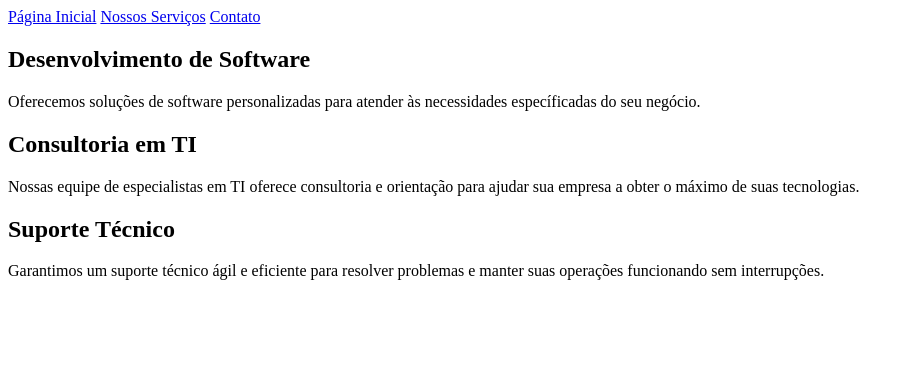
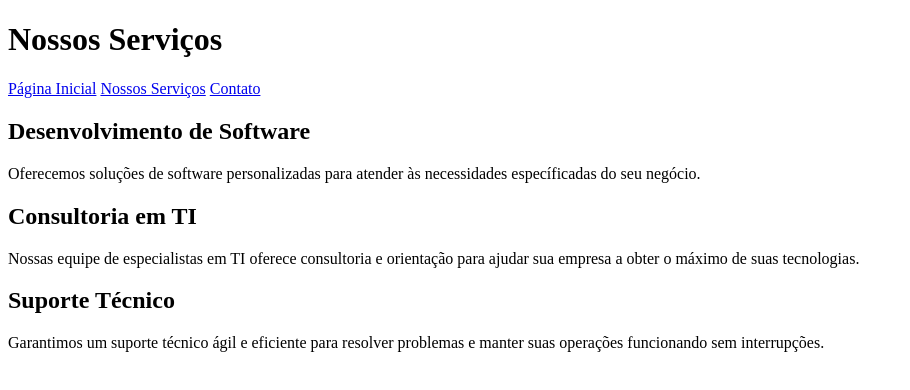
Before and after one commit to davitkblade/criando-um-site, a plain HTML site: page serviços.html in a window 1280 px wide. Shown: the whole page, without its empty margins (0-910 px from the left). Drawn offline with Linux system fonts and the light colour scheme.

Commit message:
serviços.html

```diff
--- a/serviços.html
+++ b/serviços.html
@@ -4,6 +4,8 @@
         <title>Nossos Serviços - TechWare Solutions</title>
     </head>
     <body>
+        <h1>Nossos Serviços</h1>
+
         <a href="index.html">Página Inicial</a>
 
         <a href="serviços.html"> Nossos Serviços</a>
```
